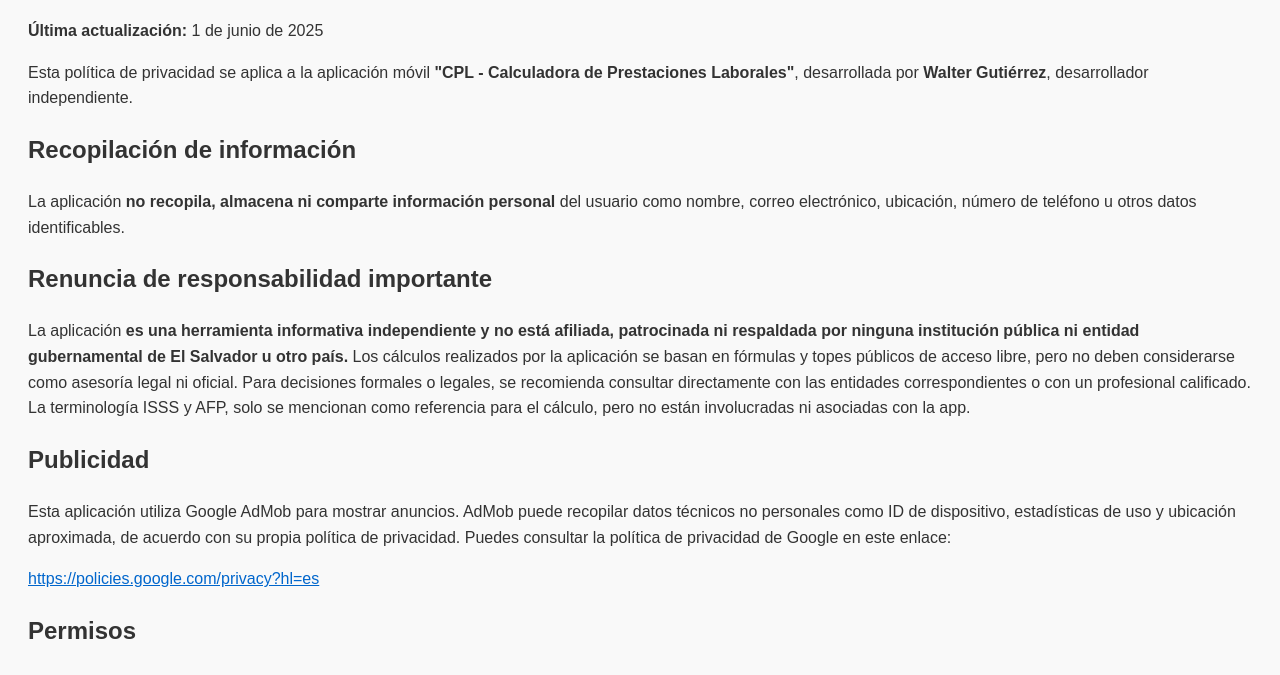
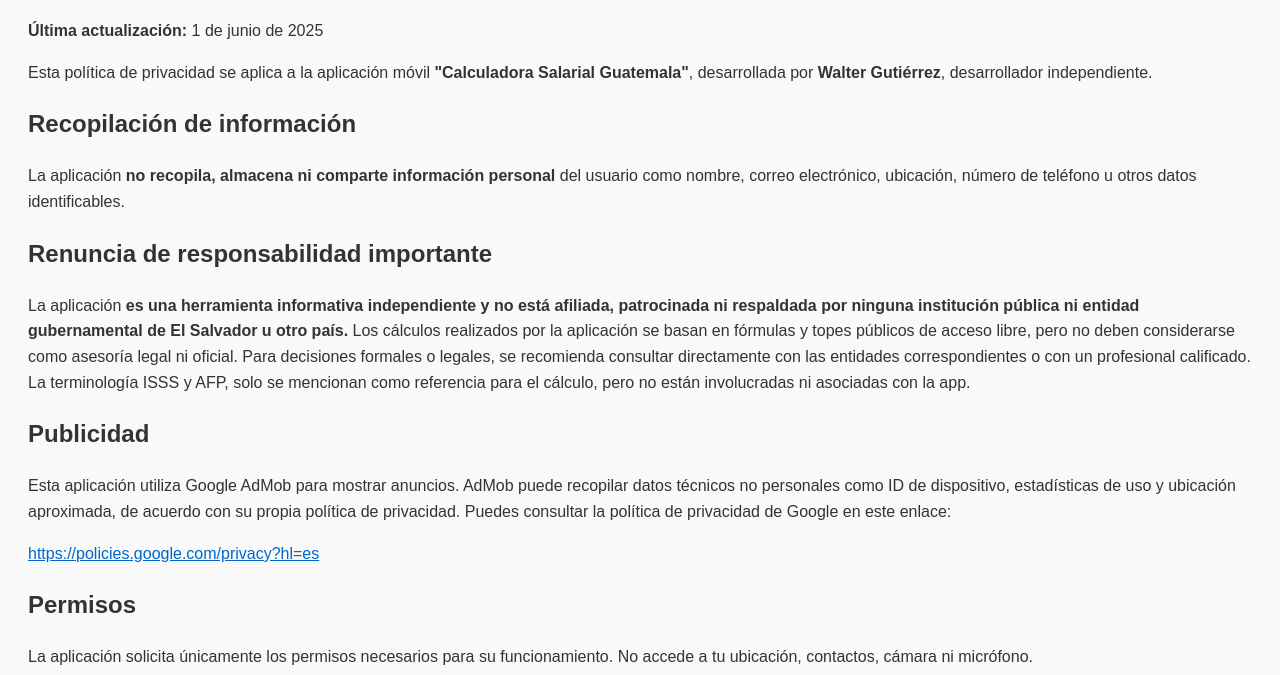
Before and after one commit to WaltGutz/politica-privacidad-cplgt, a plain HTML site: page index.html in a window 1280 px wide. Shown: the part 104-779 px from the top of the page. Drawn offline with Linux system fonts and the light colour scheme.

Commit message:
Update index.html

```diff
--- a/index.html
+++ b/index.html
@@ -15,7 +15,7 @@
   <h1>Política de Privacidad</h1>
   <p><strong>Última actualización:</strong> 1 de junio de 2025</p>
 
-  <p>Esta política de privacidad se aplica a la aplicación móvil <strong>"CPL - Calculadora de Prestaciones Laborales"</strong>, desarrollada por <strong>Walter Gutiérrez</strong>, desarrollador independiente. </p>
+  <p>Esta política de privacidad se aplica a la aplicación móvil <strong>"Calculadora Salarial Guatemala"</strong>, desarrollada por <strong>Walter Gutiérrez</strong>, desarrollador independiente. </p>
 
   <h2>Recopilación de información</h2>
   <p>La aplicación <strong>no recopila, almacena ni comparte información personal</strong> del usuario como nombre, correo electrónico, ubicación, número de teléfono u otros datos identificables.</p>
```
